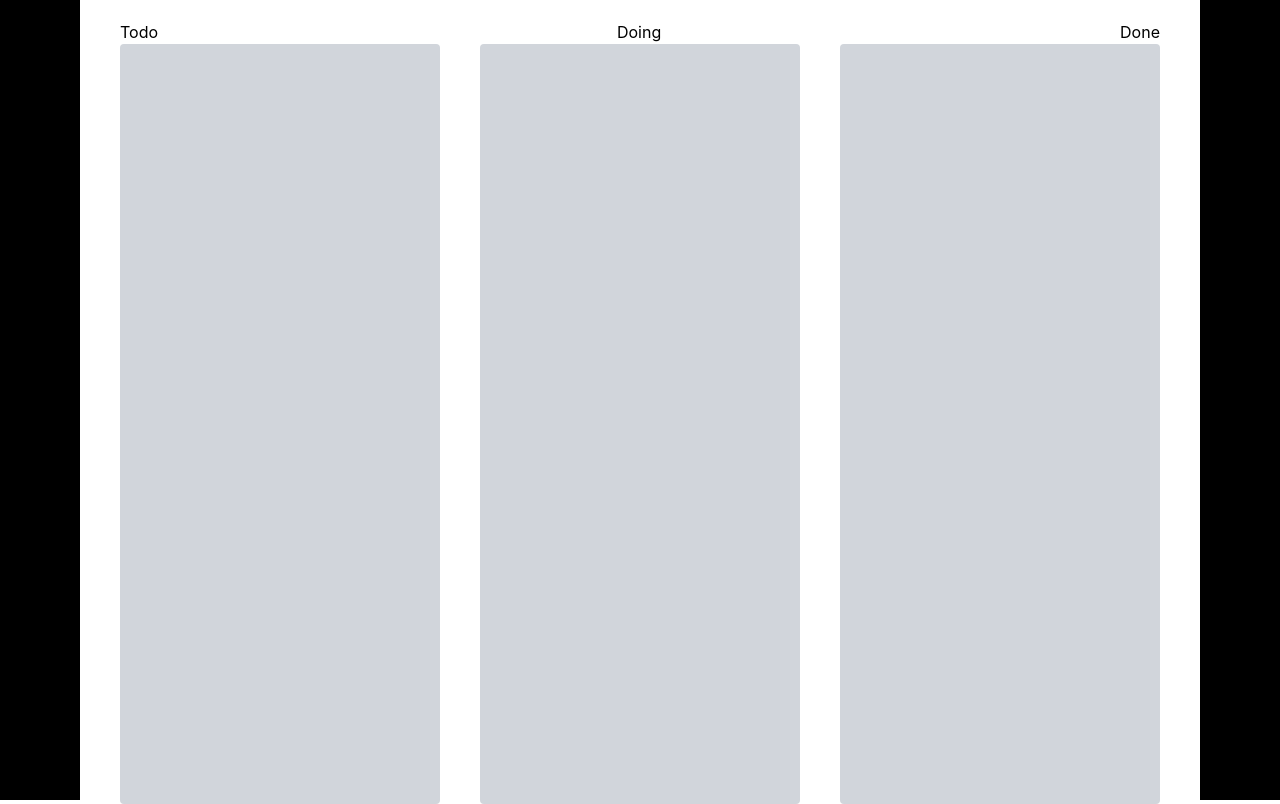
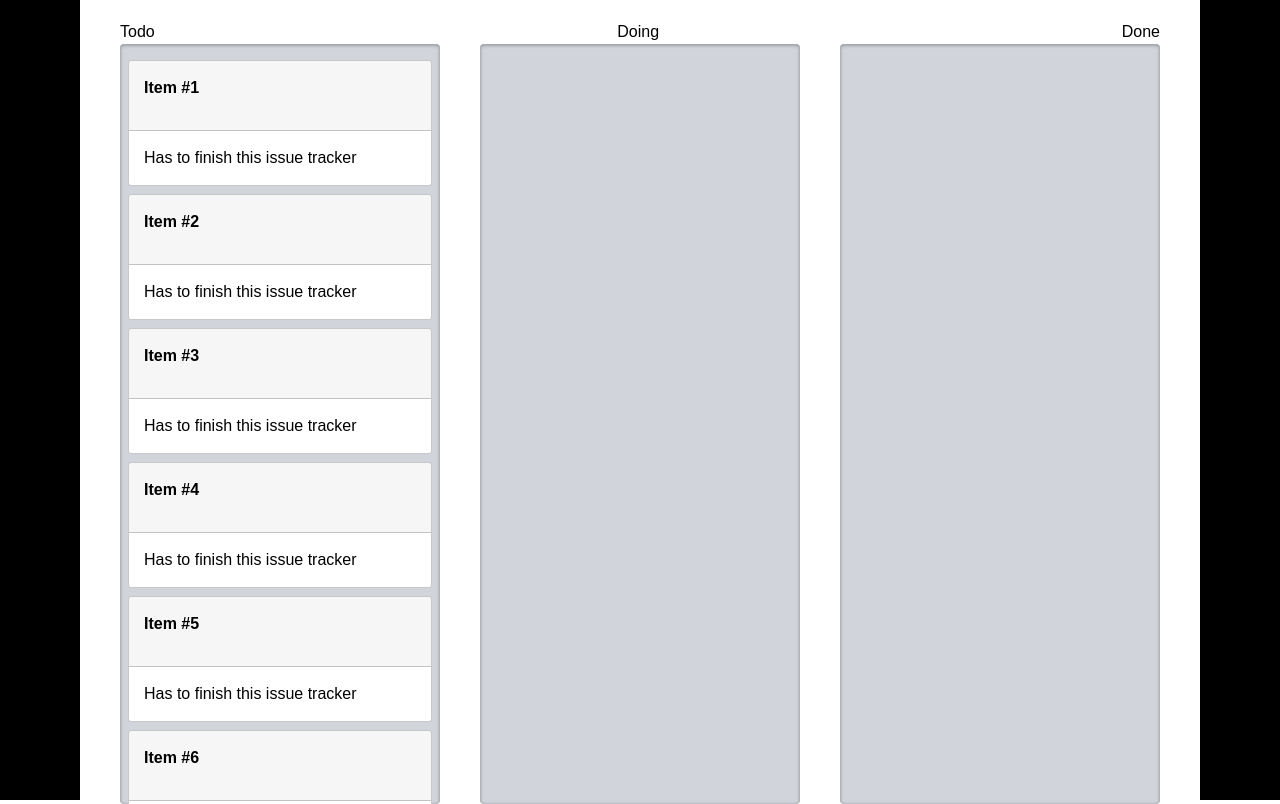
Before and after one commit to MarcelRusu/issue-tracker, a React (Create React App) app: page / in a window 1280 px wide. Built offline with nearby package versions, Linux system fonts and the light colour scheme.

Commit message:
get scrolling col w cards working

```diff
--- a/src/App.js
+++ b/src/App.js
@@ -1,10 +1,16 @@
 import Page from './misc/Page';
+import Card from './misc/Card';
 
 const Col = ({children}) => (
-  <div className="mx-5 bg-gray-300 rounded w-1/3 h-full">
+  <div className="mx-5 mb-1 bg-gray-300 rounded w-1/3 h-full overflow-scroll py-2" style={{boxShadow: 'inset #00000040 0px 1px 3px 1px'}}>
     {children}
   </div>
 )
+
+const cards = Array.from({length: 7}).map((_, i) => ({
+  title: `Item #${i + 1}`,
+  content: 'Has to finish this issue tracker'
+}));
 
 function App() {
   return (
@@ -15,7 +21,13 @@ function App() {
         <a>Done</a>
       </header>
       <div className="flex h-full">
-        <Col/>
+        <Col>
+          {cards.map(({title, content}) => (
+            <Card className="m-2" title={title}>
+              <p>{content}</p>
+            </Card>
+          ))}
+        </Col>
         <Col/>
         <Col/>
       </div>
--- a/src/misc/Card.js
+++ b/src/misc/Card.js
@@ -2,8 +2,8 @@ import React from 'react';
 
 import './Card.scss';
 
-export default ({title, children}) => (
-  <div className="card">
+export default ({title, children, className}) => (
+  <div className={`card ${className}`}>
     <div className="header">
       <h3>{title}</h3>
     </div>
--- a/src/misc/Card.scss
+++ b/src/misc/Card.scss
@@ -68,6 +68,7 @@ h1,h2,h3,h4,h5,h6 {
   .header, .footer {
     background: rgba(128, 128, 128, 0.075);
   }
+  background: white;
   a {
     color: $link-color;
     &:hover {
```
